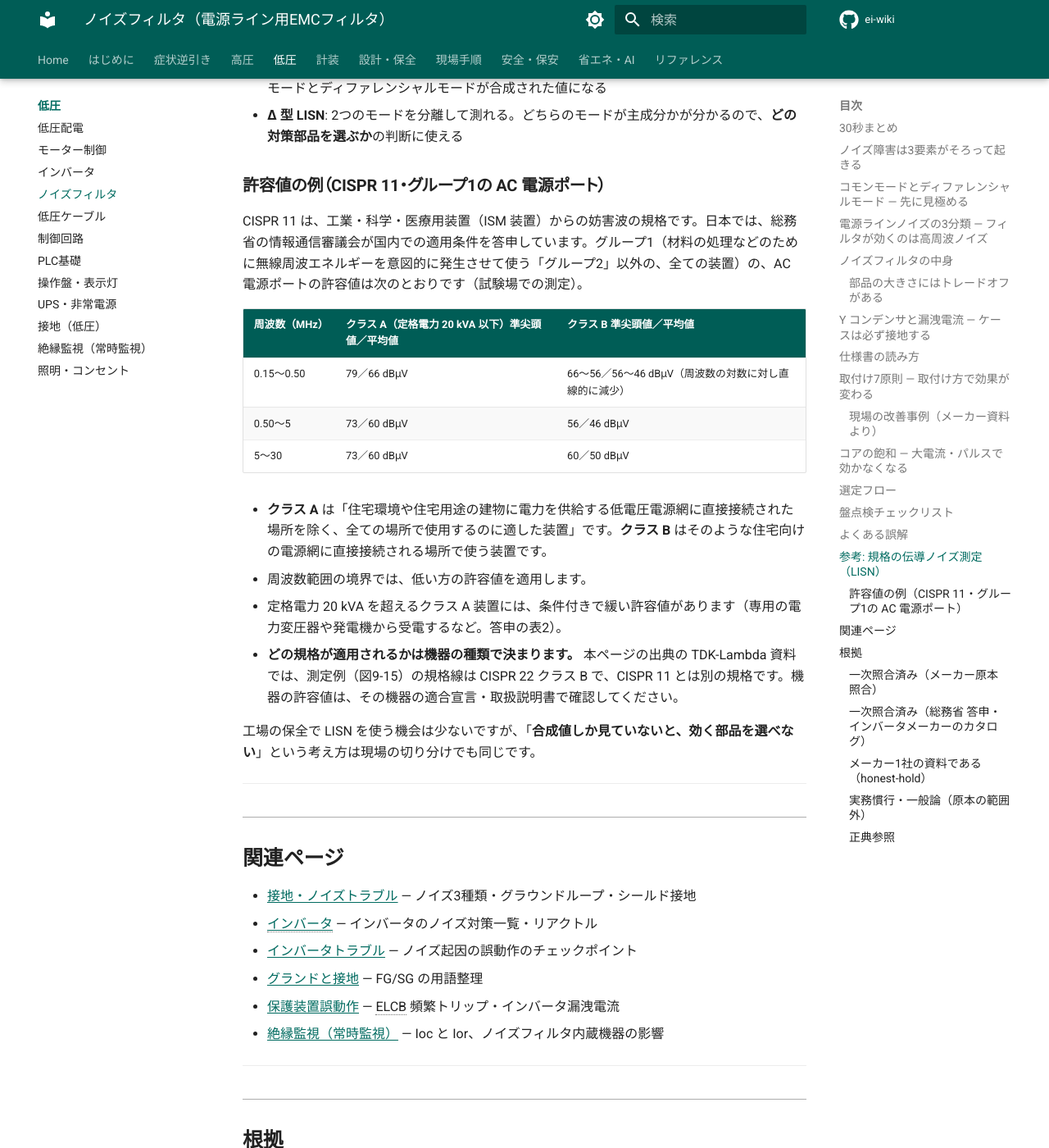
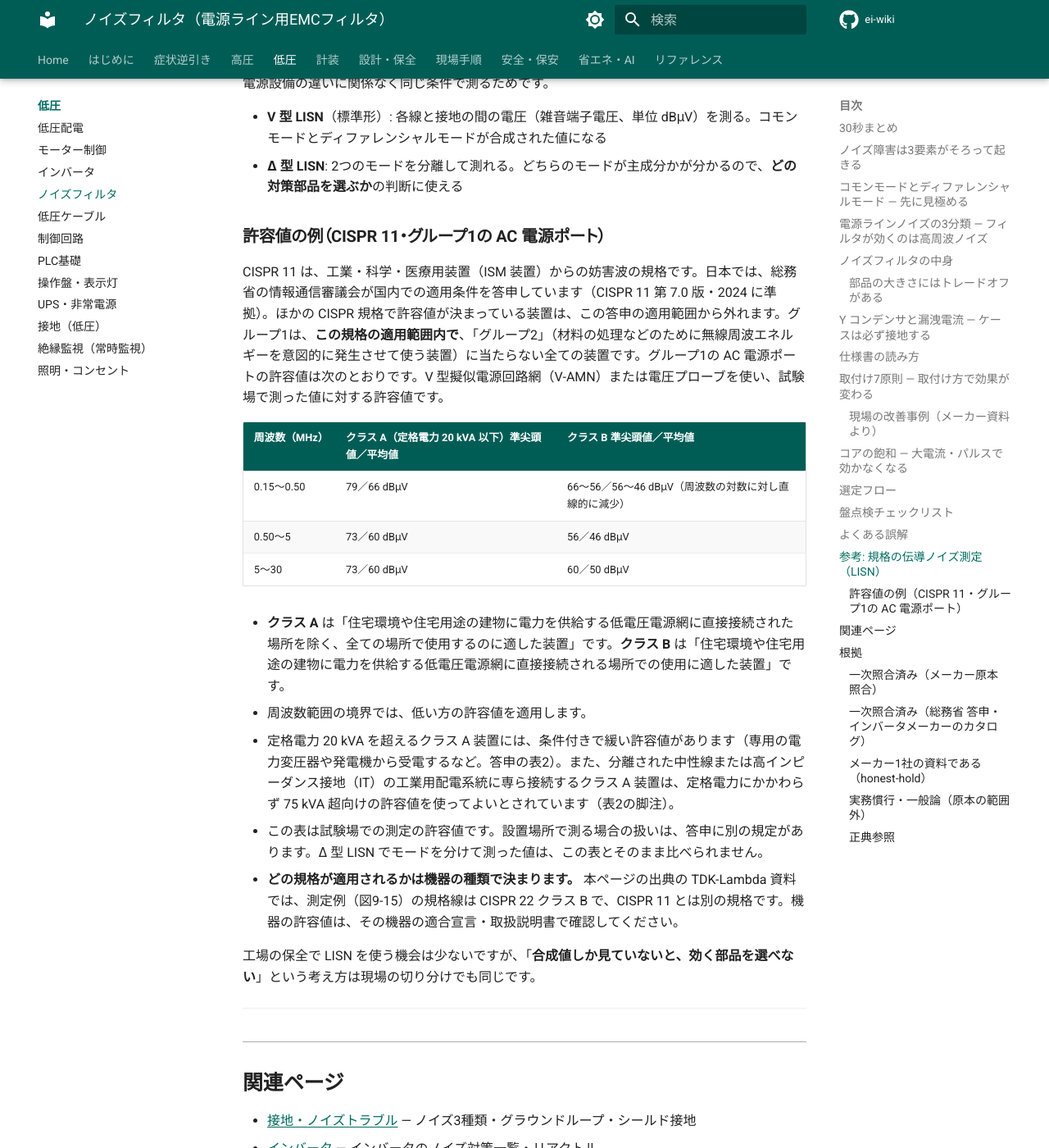
Before and after one commit to kfurufuru/ei-wiki, an MkDocs documentation site: the page built from docs/02-teiatsu/noise-filter.md, in a window 1280 px wide and 1400 px high, scrolled down 11233 px. Shown: the whole window at 82% size. Built offline with MkDocs 1.6.1 and Material for MkDocs 9.7.7, drawn with Linux system fonts in a browser that asks for light colours; comment, search, counter and statistics services are not loaded; some of the changed text lies outside the part shown.

Commit message:
fix(ノイズフィルタ): 敵対監査を反映 — FR-BIF の結線条件・CISPR 11 の適用範囲と測定条件・IT 系統の例外・canary 拡充
- FR-BIF の漏れ電流に原文の条件「3 相 3 線スター結線式電線の 1 相分」を付け、
  デルタ結線の注（EMC フィルタの表、L-06049-L p.50）と、FR-BIF への当てはめは
  記載なしであることを書いた
- CISPR 11 第 7.0 版（2024）準拠・他の CISPR 規格の対象は適用範囲外・
  V-AMN／電圧プローブ・試験場の値であること・IT 系統の例外（表2脚注）を追加
- クラス B の定義を原文どおり「使用に適した装置」に
- 図9-15 の規格線（CISPR 22 クラス B）を TDK 対応表に追加
- canary を 2件から 6件へ（監査で素通りした4種の改ざんを検出することを確認）

Co-Authored-By: Claude Opus 5.5 <noreply@anthropic.com>
Claude-Session: https://claude.ai/code/session_01PenMv479Qb3V684rRTqKPe

```diff
--- a/docs/02-teiatsu/noise-filter.md
+++ b/docs/02-teiatsu/noise-filter.md
@@ -136,7 +136,8 @@ Y コンデンサは線とケースの間につながっているため、電源
     1台では小さい値です。しかし、ノイズフィルタを内蔵した機器（インバータ・スイッチング電源・PLC 電源など）を**同じ回路に何台もつなぐと、漏洩電流は台数分足し合わさります**。周波数 f に比例するので、60 Hz 地域は 50 Hz 地域より 2 割大きくなります。
 
 !!! info "市販品の漏れ電流の例"
-    インバータ用のラジオノイズフィルタ（容量性）について、メーカーのカタログは「漏れ電流は最大約 4mA（400V クラスは、8mA）」と書いています（三菱電機 FR-BIF）。上の計算例より1桁以上大きい値です。漏電遮断器のある回路では、機器・フィルタごとのカタログ値を足し合わせて確認します。
+    インバータ用のラジオノイズフィルタ（容量性）について、メーカーのカタログは「漏れ電流は最大約 4mA（400V クラスは、8mA）」と書いています（三菱電機 FR-BIF）。上の計算例より1桁以上大きい値です。
+    この値には「3 相 3 線スター結線式電線の 1 相分の漏れ電流」という条件が付いています（原文ママ）。同じカタログの EMC フィルタの表は「3 相 3 線デルタ結線式電源は、記載値の 3 倍程度となります」と注記しています。FR-BIF に同じ倍率が当てはまるかは、カタログに書かれていません。漏電遮断器のある回路では、機器・フィルタごとのカタログ値を、**電源の結線（スター／デルタ）の条件まで合わせてから**足し合わせて確認します。
 
 この漏洩電流が現場で起こす問題は3つです。
 
@@ -276,7 +277,7 @@ flowchart TD
 
 ### 許容値の例（CISPR 11・グループ1の AC 電源ポート）
 
-CISPR 11 は、工業・科学・医療用装置（ISM 装置）からの妨害波の規格です。日本では、総務省の情報通信審議会が国内での適用条件を答申しています。グループ1（材料の処理などのために無線周波エネルギーを意図的に発生させて使う「グループ2」以外の、全ての装置）の、AC 電源ポートの許容値は次のとおりです（試験場での測定）。
+CISPR 11 は、工業・科学・医療用装置（ISM 装置）からの妨害波の規格です。日本では、総務省の情報通信審議会が国内での適用条件を答申しています（CISPR 11 第 7.0 版・2024 に準拠）。ほかの CISPR 規格で許容値が決まっている装置は、この答申の適用範囲から外れます。グループ1は、**この規格の適用範囲内で**、「グループ2」（材料の処理などのために無線周波エネルギーを意図的に発生させて使う装置）に当たらない全ての装置です。グループ1の AC 電源ポートの許容値は次のとおりです。V 型擬似電源回路網（V-AMN）または電圧プローブを使い、試験場で測った値に対する許容値です。
 
 | 周波数（MHz） | クラス A（定格電力 20 kVA 以下）準尖頭値／平均値 | クラス B 準尖頭値／平均値 |
 |---|---|---|
@@ -284,9 +285,10 @@ CISPR 11 は、工業・科学・医療用装置（ISM 装置）からの妨害
 | 0.50〜5 | 73／60 dBμV | 56／46 dBμV |
 | 5〜30 | 73／60 dBμV | 60／50 dBμV |
 
-- **クラス A** は「住宅環境や住宅用途の建物に電力を供給する低電圧電源網に直接接続された場所を除く、全ての場所で使用するのに適した装置」です。**クラス B** はそのような住宅向けの電源網に直接接続される場所で使う装置です。
+- **クラス A** は「住宅環境や住宅用途の建物に電力を供給する低電圧電源網に直接接続された場所を除く、全ての場所で使用するのに適した装置」です。**クラス B** は「住宅環境や住宅用途の建物に電力を供給する低電圧電源網に直接接続される場所での使用に適した装置」です。
 - 周波数範囲の境界では、低い方の許容値を適用します。
-- 定格電力 20 kVA を超えるクラス A 装置には、条件付きで緩い許容値があります（専用の電力変圧器や発電機から受電するなど。答申の表2）。
+- 定格電力 20 kVA を超えるクラス A 装置には、条件付きで緩い許容値があります（専用の電力変圧器や発電機から受電するなど。答申の表2）。また、分離された中性線または高インピーダンス接地（IT）の工業用配電系統に専ら接続するクラス A 装置は、定格電力にかかわらず 75 kVA 超向けの許容値を使ってよいとされています（表2の脚注）。
+- この表は試験場での測定の許容値です。設置場所で測る場合の扱いは、答申に別の規定があります。Δ 型 LISN でモードを分けて測った値は、この表とそのまま比べられません。
 - **どの規格が適用されるかは機器の種類で決まります。** 本ページの出典の TDK-Lambda 資料では、測定例（図9-15）の規格線は CISPR 22 クラス B で、CISPR 11 とは別の規格です。機器の許容値は、その機器の適合宣言・取扱説明書で確認してください。
 
 工場の保全で LISN を使う機会は少ないですが、「**合成値しか見ていないと、効く部品を選べない**」という考え方は現場の切り分けでも同じです。
@@ -326,6 +328,7 @@ CISPR 11 は、工業・科学・医療用装置（ISM 装置）からの妨害
 | 改善事例4件 | 9-14〜9-16、図9-27〜図9-30 |
 | 取付け7原則、アース線長 0/10/20 cm の比較 | 9-16〜9-18、図9-31 |
 | LISN（50 Ω・0.15〜30 MHz）、V 型と Δ 型 | 9-08〜9-09、図9-13・図9-14 |
+| 測定例の規格線が CISPR 22 クラス B であること | 図9-15（凡例「規格線:CISPR 22-B」） |
 | Y コンデンサ 4700 pF（計算例の容量） | 図9-18〜図9-19 の対策事例の値 |
 
 計算例の漏洩電流（0.15 mA／0.18 mA）は、原本の式 2πfCE に上の値を入れて本ページで計算したものです。原本に計算例はありません。原本は E を「電源電圧」と書いています。本ページは、Y コンデンサが線とケース（接地）の間につながることから、E を「Y コンデンサに加わる対地電圧」と言い換えました。
@@ -340,7 +343,8 @@ CISPR 11 は、工業・科学・医療用装置（ISM 装置）からの妨害
 |---|---|---|
 | CISPR 11 グループ1の AC 電源ポートの許容値（クラス A 20 kVA 以下・クラス B）、境界では低い方を適用、20 kVA 超の条件付き緩和 | 総務省 情報通信審議会 一部答申（令和7年12月8日）別紙1「工業、科学及び医療用装置からの妨害波の許容値及び測定法」6.2.1.3・表2・表4（https://www.soumu.go.jp/main_content/001044213.pdf 、報道資料 https://www.soumu.go.jp/menu_news/s-news/01kiban16_02000376.html ） | 2026-11-19 |
 | グループ1・グループ2、クラス A・クラス B の定義 | 同 別紙1 5.1・5.2 | 2026-11-19 |
-| ラジオノイズフィルタ FR-BIF の漏れ電流「最大約 4mA（400V クラスは、8mA）」 | 三菱電機「三菱電機汎用インバータ オプションカタログ」L-06049-L（2022年3月）p.49 | 2026-11-19 |
+| CISPR 11 第 7.0 版（2024）準拠、他の CISPR 規格の対象装置は適用範囲外、V-AMN・電圧プローブ、IT 系統の例外 | 同 別紙1 序文・1章・6.2.1.3・表2脚注 | 2026-11-19 |
+| ラジオノイズフィルタ FR-BIF の漏れ電流「最大約 4mA（400V クラスは、8mA）」と条件「3 相 3 線スター結線式電線の 1 相分の漏れ電流」、EMC フィルタの表の注「3 相 3 線デルタ結線式電源は、記載値の 3 倍程度となります」 | 三菱電機「三菱電機汎用インバータ オプションカタログ」L-06049-L（2022年3月）p.49・p.50 | 2026-11-19 |
 
 ### メーカー1社の資料である（honest-hold）
 
```
Also changed, not shown: RENOVATION-PLAN-2026-07.md (+1 -1 lines), 1 other file.
